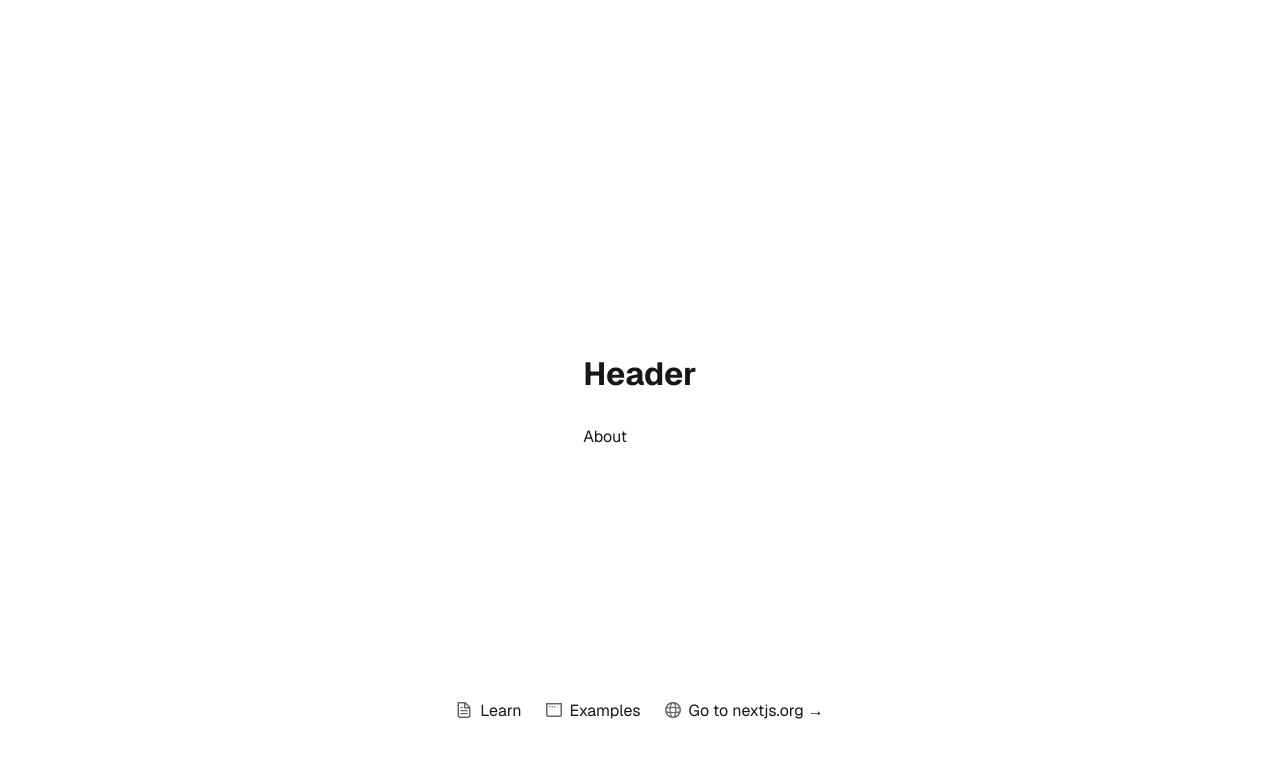
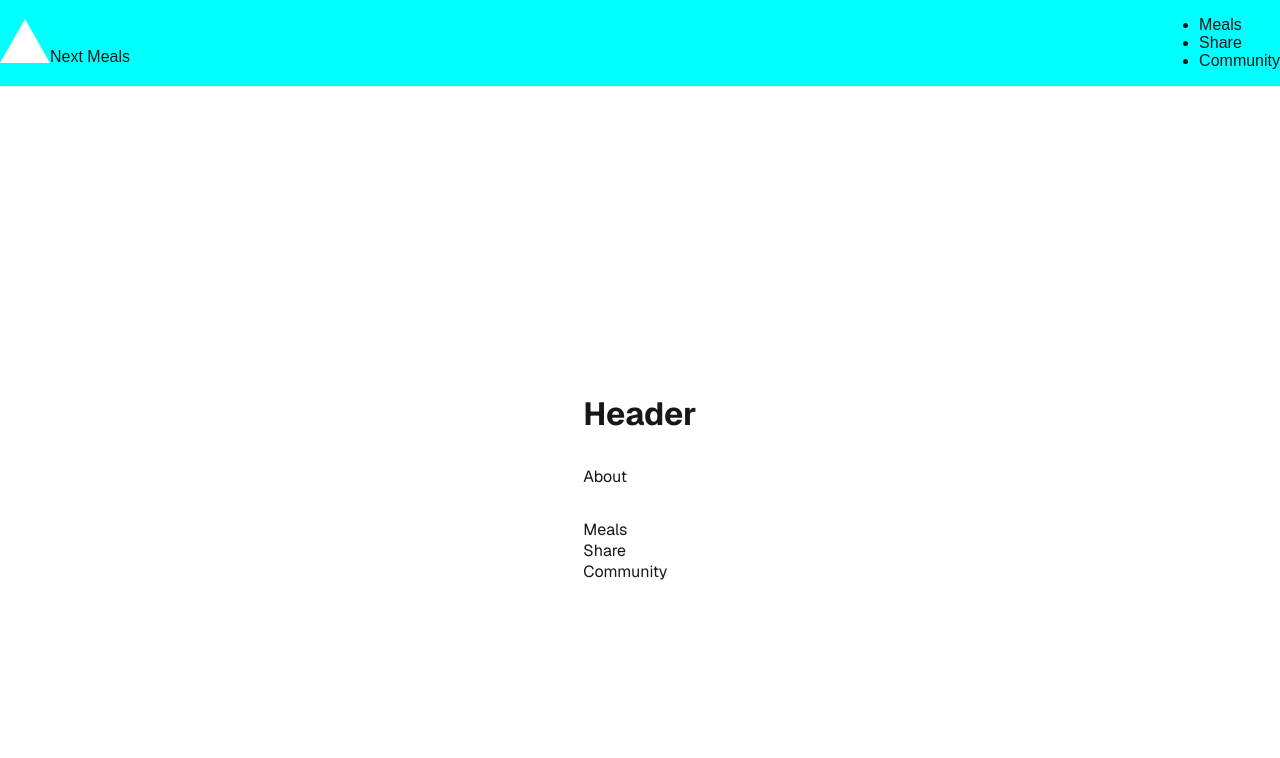
Before and after one commit to maxnormand97/nextjs-learning, a Next.js app: page / in a window 1280 px wide. Shown: the top 758 px of the page. Built offline with nearby package versions, Linux system fonts and the light colour scheme.

Commit message:
work on styling

```diff
--- a/app/layout.js
+++ b/app/layout.js
@@ -1,5 +1,6 @@
 import { Geist, Geist_Mono } from "next/font/google";
 import "./globals.css";
+import MainHeader from "@/components/main-header/main-header";
 // wraps around each of the pages
 const geistSans = Geist({
   variable: "--font-geist-sans",
@@ -21,6 +22,7 @@ export default function RootLayout({ children }) {
   return (
     <html lang="en">
       <body className={`${geistSans.variable} ${geistMono.variable}`}>
+        <MainHeader />
         {children}
       </body>
     </html>
--- a/app/page.js
+++ b/app/page.js
@@ -1,4 +1,3 @@
-import Image from "next/image";
 import Link from "next/link";
 import styles from "./page.module.css";
 import Header from "@/components/header";
@@ -13,51 +12,18 @@ export default function Home() {
             About
           </Link>
         </div>
+        <div>
+          <Link href="/meals">
+            <p>Meals</p>
+          </Link>
+          <Link href="/meals/share">
+            <p>Share</p>
+          </Link>
+          <Link href="/community">
+            <p>Community</p>
+          </Link>
+        </div>
       </main>
-      <footer className={styles.footer}>
-        <a
-          href="https://nextjs.org/learn?utm_source=create-next-app&utm_medium=appdir-template&utm_campaign=create-next-app"
-          target="_blank"
-          rel="noopener noreferrer"
-        >
-          <Image
-            aria-hidden
-            src="/file.svg"
-            alt="File icon"
-            width={16}
-            height={16}
-          />
-          Learn
-        </a>
-        <a
-          href="https://vercel.com/templates?framework=next.js&utm_source=create-next-app&utm_medium=appdir-template&utm_campaign=create-next-app"
-          target="_blank"
-          rel="noopener noreferrer"
-        >
-          <Image
-            aria-hidden
-            src="/window.svg"
-            alt="Window icon"
-            width={16}
-            height={16}
-          />
-          Examples
-        </a>
-        <a
-          href="https://nextjs.org?utm_source=create-next-app&utm_medium=appdir-template&utm_campaign=create-next-app"
-          target="_blank"
-          rel="noopener noreferrer"
-        >
-          <Image
-            aria-hidden
-            src="/globe.svg"
-            alt="Globe icon"
-            width={16}
-            height={16}
-          />
-          Go to nextjs.org →
-        </a>
-      </footer>
     </div>
   );
 }
--- /dev/null
+++ b/components/main-header/main-header.js
@@ -0,0 +1,30 @@
+import Link from "next/link";
+// use the nextJs image class to wrap images
+import Image from "next/image";
+import LogoImg from "@/public/vercel.svg";
+// keep in mind it has to be called .module.css
+import classes from "./main-header.module.css";
+
+export default function MainHeader() {
+  // call the css classes like prop for the classes prop
+  return <header className={classes.header}>
+    <Link href="/">
+        <Image src={LogoImg} alt="Logo" style={{ width: 50, height: 'auto' }} priority />
+        Next Meals
+    </Link>
+
+    <nav>
+      <ul>
+        <li>
+          <Link href="/meals">Meals</Link>
+        </li>
+        <li>
+          <Link href="/meals/share">Share</Link>
+        </li>
+        <li>
+          <Link href="/community">Community</Link>
+        </li>
+      </ul>
+    </nav>
+  </header>
+}
--- /dev/null
+++ b/components/main-header/main-header.module.css
@@ -0,0 +1,9 @@
+/* use modules namespace for css files linked to pages / components */
+.header {
+    display: flex;
+    justify-content: space-between;
+    align-items: center;
+    padding: 1rem 0;
+    border-bottom: 1px solid #eaeaea;
+    background-color: aqua;
+}
```
Also changed, not shown: app/community/page.js (added, +7 -0 lines), app/meals/[mealSlug]/page.js (added, +7 -0 lines), app/meals/layout.js (added, +11 -0 lines), app/meals/page.js (added, +7 -0 lines), app/meals/share/page.js (added, +7 -0 lines).
